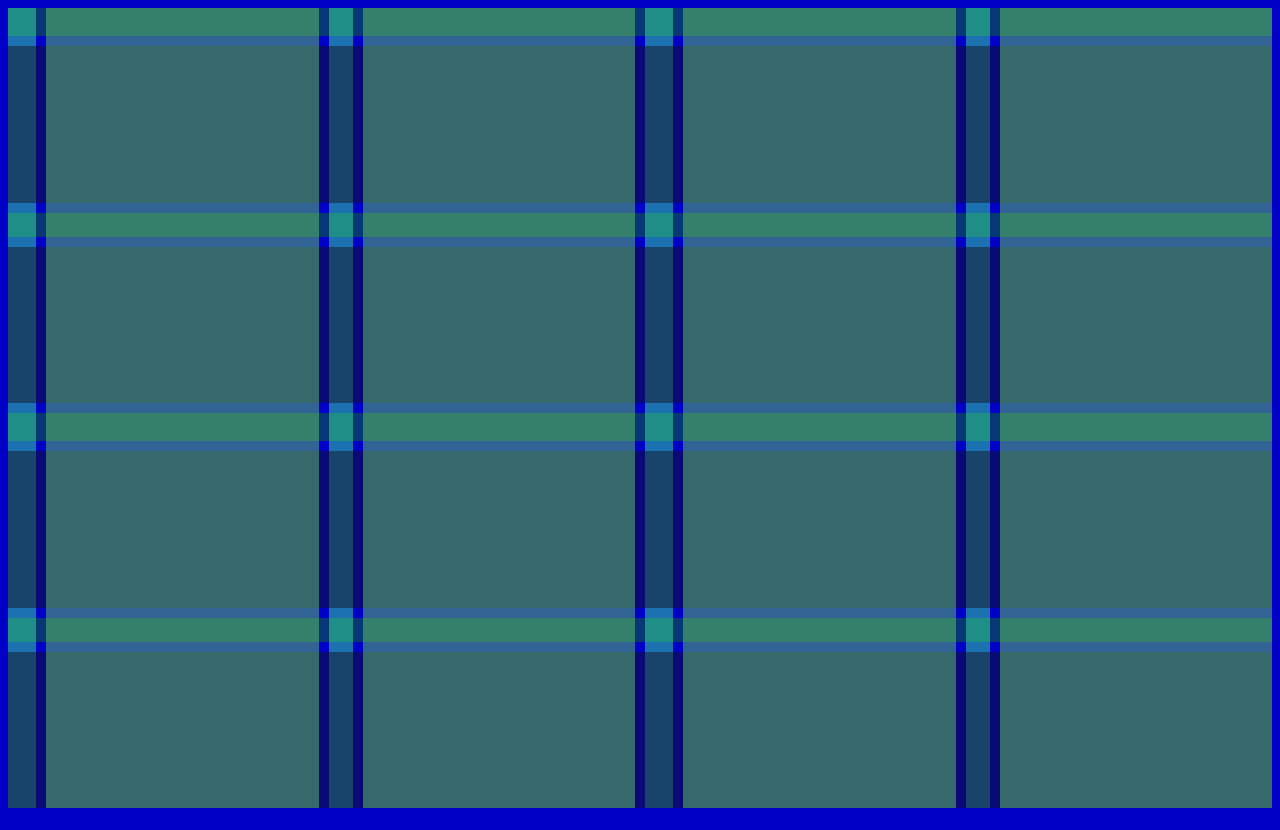
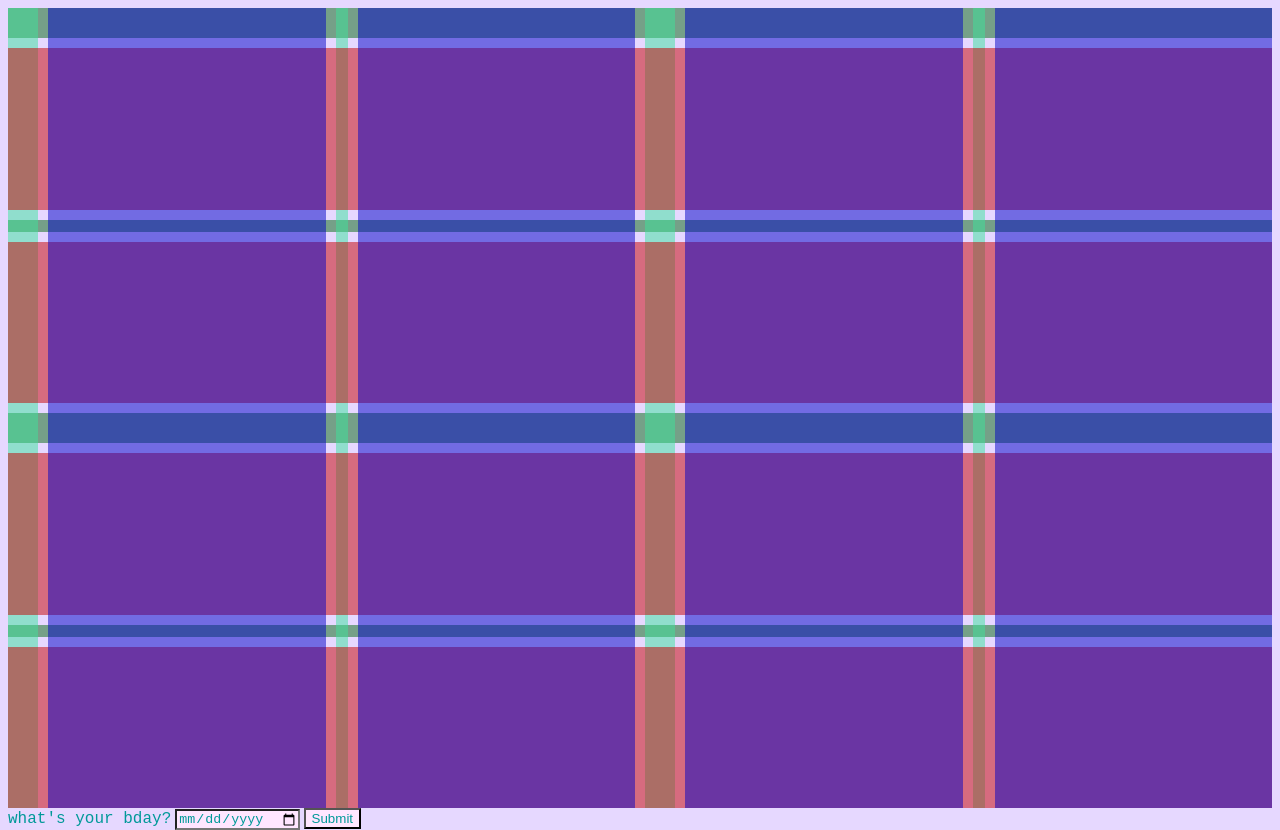
Before and after one commit to RachelSa/birthday-plaid, a plain HTML site: page index.html in a window 1280 px wide. Before the commit the page ends 808 px from the top, so only its background shows below. Drawn offline with Linux system fonts and the light colour scheme.

Commit message:
added form instead

```diff
--- a/index.html
+++ b/index.html
@@ -6,8 +6,13 @@
     <link rel="stylesheet" href="styles.css">
   </head>
   <body>
+
     <div id="wrapper">
-      <div class="a1 color1"></div>
+
+
+      <div class="a1 color1">
+      <div class="birthday"></div>
+      </div>
       <div class="a2 color1"></div>
       <div class="a3 color1"></div>
       <div class="a4 color1"></div>
@@ -28,8 +33,11 @@
       <div class="d4 color4"></div>
 
     </div>
-
-
+    <span id="greeting">what's your bday?</span>
+    <form id="form">
+      <input id="date" type="date">
+      <input type="submit">
+    </form>
     <script src="./index.js"></script>
   </body>
 </html>
--- a/index.js
+++ b/index.js
@@ -1,9 +1,4 @@
-let month = "-800"
-let day = "-13000"
-let year = "-20990"
-
 function addColor(className, rgb){
-  console.log(className, rgb)
   divs = document.getElementsByClassName(className)
   for (i = 0; i < divs.length; i++) {
     divs[i].style.backgroundColor = rgb;
@@ -41,9 +36,8 @@ function convertYearSecond(year){
 
 function bodyColor(day, month, year){
   first = day + 200
-  second = month + 200
-  third = year + 100
-  console.log('body', `rgb(${first}, ${second}, ${third})`)
+  second = month + 210
+  third = year < 80 ? 255 : 255 - year
   document.body.style.backgroundColor = `rgb(${first}, ${second}, ${third})`
 }
 
@@ -74,7 +68,21 @@ function calcDay(day){
   return num < 0 || num > 31 ? 28 : num
 }
 
-window.onload = () => {
+function addFormListener(){
+  let form = document.getElementById("form")
+  form.addEventListener("submit", handleSubmit)
+}
+
+function handleSubmit(event){
+  event.preventDefault()
+  date = document.getElementById("date").value.split("-")
+  let year = date[0]
+  let month = date[1]
+  let day = date[2]
+  changeCSS(year, month, day)
+}
+
+function changeCSS(year, month, day){
   let yearFirst = calcYearFirst(year)
   let yearSecond = calcYearSecond(year)
   let monthInt = calcMonth(month)
@@ -83,6 +91,12 @@ window.onload = () => {
   addColor("color2", convertDay(dayInt))
   addColor("color3", convertYearFirst(yearFirst))
   addColor("color4", convertYearSecond(yearSecond))
-  bodyColor(day, month, yearSecond)
+  bodyColor(dayInt, monthInt, yearSecond)
   addTemplate(dayInt, monthInt)
 }
+
+window.onload = () => {
+  changeCSS(year = "2000", month = "6", day = "30")
+  addFormListener()
+
+}
--- a/styles.css
+++ b/styles.css
@@ -2,20 +2,26 @@ body, html {
 height: 100%;
 }
 
+form {
+  display: inline;
+}
+
+input {
+  background-color: rgb(255, 230, 255);
+  color: rgb(0, 153, 153);
+}
+
 #wrapper {
   display: grid;
-  /*grid-template-columns: 10px 1fr 50px 2fr 10px 1fr 50px 2fr;*/
-  /*grid-template-rows:10px 1fr 50px 2fr 10px 1fr 50px 2fr ;*/
   grid-gap: 10px;
   height: auto;
   min-height: 100%;
 }
 
-/*grid-row-start: auto --
-grid-column-start: auto |
-grid-row-end: auto
-grid-column-end: auto*/
-
+#greeting {
+  font-family: "Courier New", Courier, monospace;
+  color: rgb(0, 153, 153);
+}
 
 .a1 {
   grid-area: 1 / 1 / 1 / 9;
```
